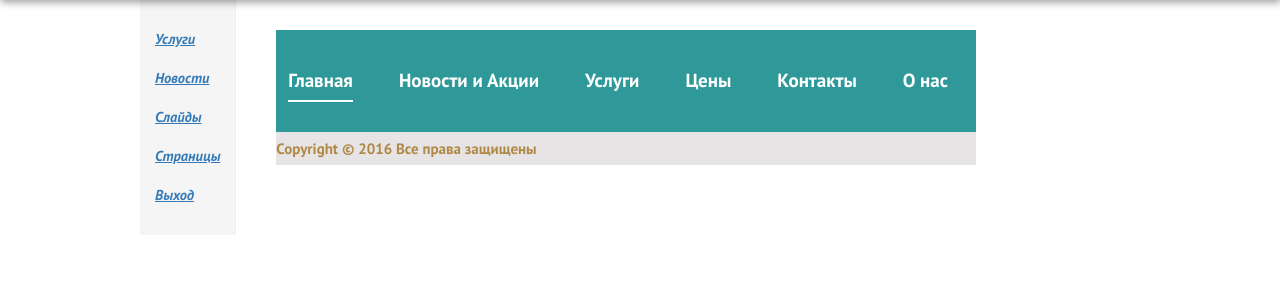
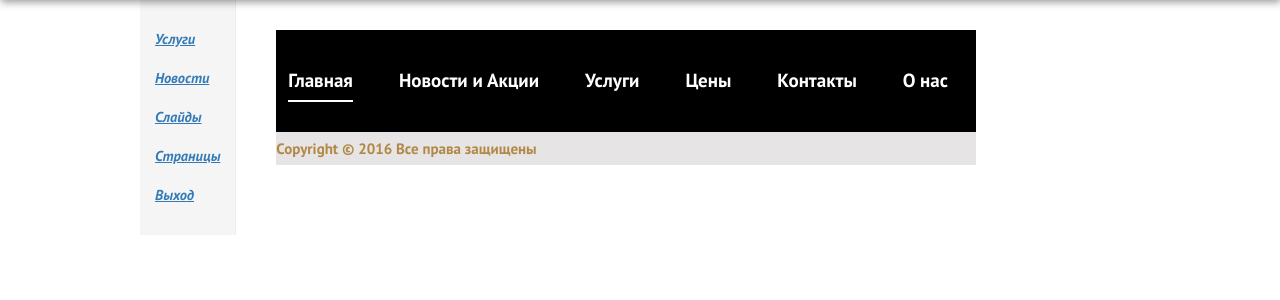
Before and after one commit to nuralys/callisto, a CakePHP app: the page made by app/View/Elements/footer.ctp in a window 1280 px wide. Shown: the part 69-369 px from the top of the page. Run offline with PHP 8.4 and a stand-in for CakePHP, Linux system fonts and the light colour scheme; the template is opened without the code that fills it, so the values that code supplies are empty; some libraries are stand-ins or nearby versions.

Commit message:
test css

```diff
--- a/app/webroot/css/style.css
+++ b/app/webroot/css/style.css
@@ -55,7 +55,7 @@ i,em{
   margin:0 auto;
 }
 .h_top{
-  background-color:#2e9998;
+  background-color:#000;
 }
 .h_top nav{
   float:left;
```
